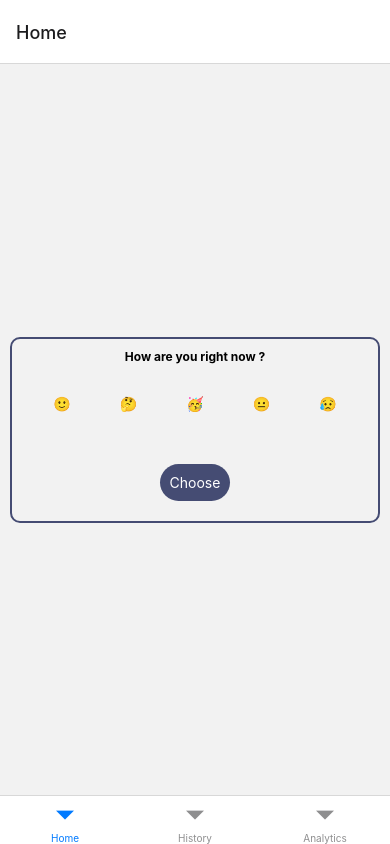
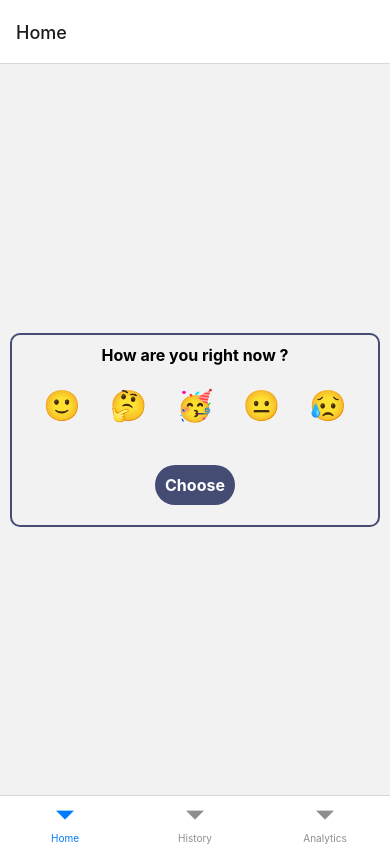
Before and after one commit to ArtyomZayarny/react-native-demo, a React Native app: screen / in a window 390 px wide. Built offline with nearby package versions, Linux system fonts and the light colour scheme.

Commit message:
added moodItemRow

```diff
--- a/src/components/MoodTracker.tsx
+++ b/src/components/MoodTracker.tsx
@@ -38,7 +38,9 @@ export const MoodTracker: React.FC<MoodPickerProps> = ({
                 : undefined,
             ]}
           >
-            <Text key={option.emoji}>{option.emoji}</Text>
+            <Text style={styles.emoji} key={option.emoji}>
+              {option.emoji}
+            </Text>
           </Pressable>
           <Text style={styles.descriptionText}>
             {option.emoji === selectedMood?.emoji
@@ -66,6 +68,9 @@ const styles = StyleSheet.create({
     borderRadius: 10,
     flexWrap: 'wrap',
   },
+  emoji: {
+    fontSize: 30,
+  },
   moodItem: {
     height: 60,
     width: 60,
@@ -88,7 +93,7 @@ const styles = StyleSheet.create({
   text: {
     padding: 10,
     width: '100%',
-    fontSize: 12,
+    fontSize: 16,
     fontWeight: 'bold',
     textAlign: 'center',
   },
@@ -107,6 +112,8 @@ const styles = StyleSheet.create({
     backgroundColor: theme.colorPurple,
     padding: 10,
     borderRadius: 30,
+    fontSize: 16,
+    fontWeight: 'bold',
     color: theme.colorWhite,
   },
 });
```
